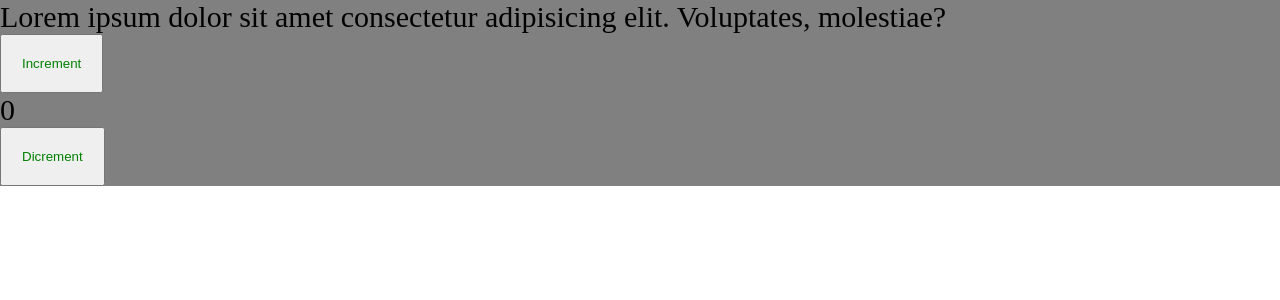
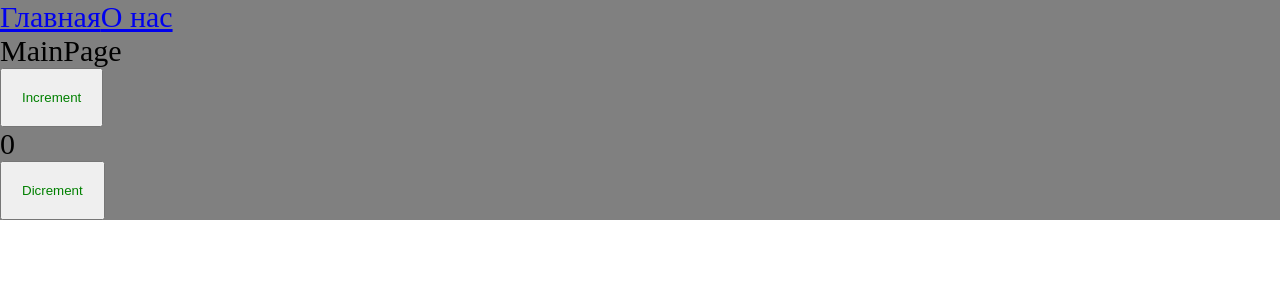
Before and after one commit to TeterevArtem/react-pro-test, a React app: page / in a window 1280 px wide. Shown: the top 300 px of the page. Built offline with nearby package versions, Linux system fonts and the light colour scheme.

Commit message:
create codesplitting config

```diff
--- a/package.json
+++ b/package.json
@@ -14,6 +14,7 @@
     "@types/node": "^24.8.1",
     "@types/react": "^19.2.5",
     "@types/react-dom": "^19.2.3",
+    "@types/react-router-dom": "^5.3.3",
     "@types/webpack": "^5.28.5",
     "@types/webpack-dev-server": "^4.7.1",
     "css-loader": "^7.1.2",
@@ -32,6 +33,8 @@
   },
   "dependencies": {
     "react": "^19.2.0",
-    "react-dom": "^19.2.0"
+    "react-dom": "^19.2.0",
+    "react-lazily": "^0.9.2",
+    "react-router-dom": "^7.12.0"
   }
 }
--- a/src/App.tsx
+++ b/src/App.tsx
@@ -1,10 +1,21 @@
+import { Route, Routes, Link } from "react-router-dom"
+import { Suspense } from "react"
 import Counter from "./components/counter"
+import {MainAsyncPage} from "./pages/Main/MainPage.async"
+import {AboutAsyncPage} from "./pages/About/AboutPage.async"
 import './index.scss'
 
 const App = () => {
   return (
     <div className="app">
-      <p>Lorem ipsum dolor sit amet consectetur adipisicing elit. Voluptates, molestiae?</p>
+      <Link to="/">Главная</Link>
+      <Link to="/about">О нас</Link>
+      <Suspense fallback={<div>Loading...</div>}>
+        <Routes>
+          <Route path="/" element={ <MainAsyncPage />}/>
+          <Route path="/about" element={<AboutAsyncPage/>} />
+        </Routes>
+      </Suspense>
       <Counter />
     </div>
   )
--- a/src/index.tsx
+++ b/src/index.tsx
@@ -1,6 +1,10 @@
 import {createRoot} from 'react-dom/client'
+import { BrowserRouter } from "react-router";
 import App from './App';
 
-
 const root = createRoot(document.getElementById('root'));
-root.render(<App/>)
+root.render(
+  <BrowserRouter>
+    <App />
+  </BrowserRouter>,
+)
--- /dev/null
+++ b/src/pages/About/AboutPage.async.tsx
@@ -0,0 +1,2 @@
+import {lazy} from 'react';
+export const AboutAsyncPage = lazy(() => import('./AboutPage').then(m => ({ default: m.AboutPage })));
--- /dev/null
+++ b/src/pages/About/AboutPage.tsx
@@ -0,0 +1,5 @@
+export const AboutPage = () => {
+  return (
+    <div>AboutPage</div>
+  )
+}
--- /dev/null
+++ b/src/pages/Main/MainPage.async.tsx
@@ -0,0 +1,2 @@
+import {lazy} from 'react';
+export const MainAsyncPage = lazy(() => import('./MainPage').then(m => ({ default: m.MainPage })));
--- /dev/null
+++ b/src/pages/Main/MainPage.tsx
@@ -0,0 +1,5 @@
+export const MainPage = () => {
+  return (
+    <div>MainPage</div>
+  )
+}
--- a/tsconfig.json
+++ b/tsconfig.json
@@ -8,10 +8,12 @@
     "plugins": [{ "name": "typescript-plugin-css-modules" }],
     "noImplicitAny": true,
     "module": "nodenext",
-    "target": "es5",
+    "target": "es2020",
     "jsx": "react-jsx",
     "allowJs": true,
     "moduleResolution": "nodenext",
+    "rewriteRelativeImportExtensions": true,
+    "allowImportingTsExtensions": true,
     "allowSyntheticDefaultImports": true,
     "esModuleInterop": true,
   }
```
Also changed, not shown: 9 other files (tests, documents, lock files or other folders).
